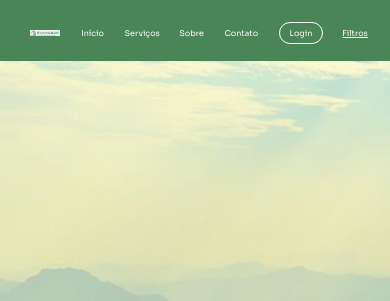
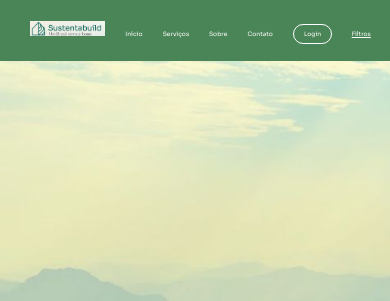
Before and after one commit to lr-guimaraes/Sustentabuild, a PHP site: page / in a window 390 px wide. Shown: the top 301 px of the page. Run offline with PHP 8.4, Linux system fonts and the light colour scheme.

Commit message:
Update styles.css

```diff
--- a/styles.css
+++ b/styles.css
@@ -1174,11 +1174,11 @@ nav ul li a {
 /* Media Queries para Responsividade */
 @media (max-width: 480px) {
     .logo img {
-        max-width: 30px; /* Reduz o tamanho do logo em telas menores */
+        max-width: 75px; /* Reduz o tamanho do logo em telas menores */
     }
 
     nav ul li a{
-        margin-left: 5%; /* Reduz o espaço entre os itens do menu */
-        font-size: 0.5em;
+        margin-left: 2%; /* Reduz o espaço entre os itens do menu */
+        font-size: 0.3em;
     }
 }
```
